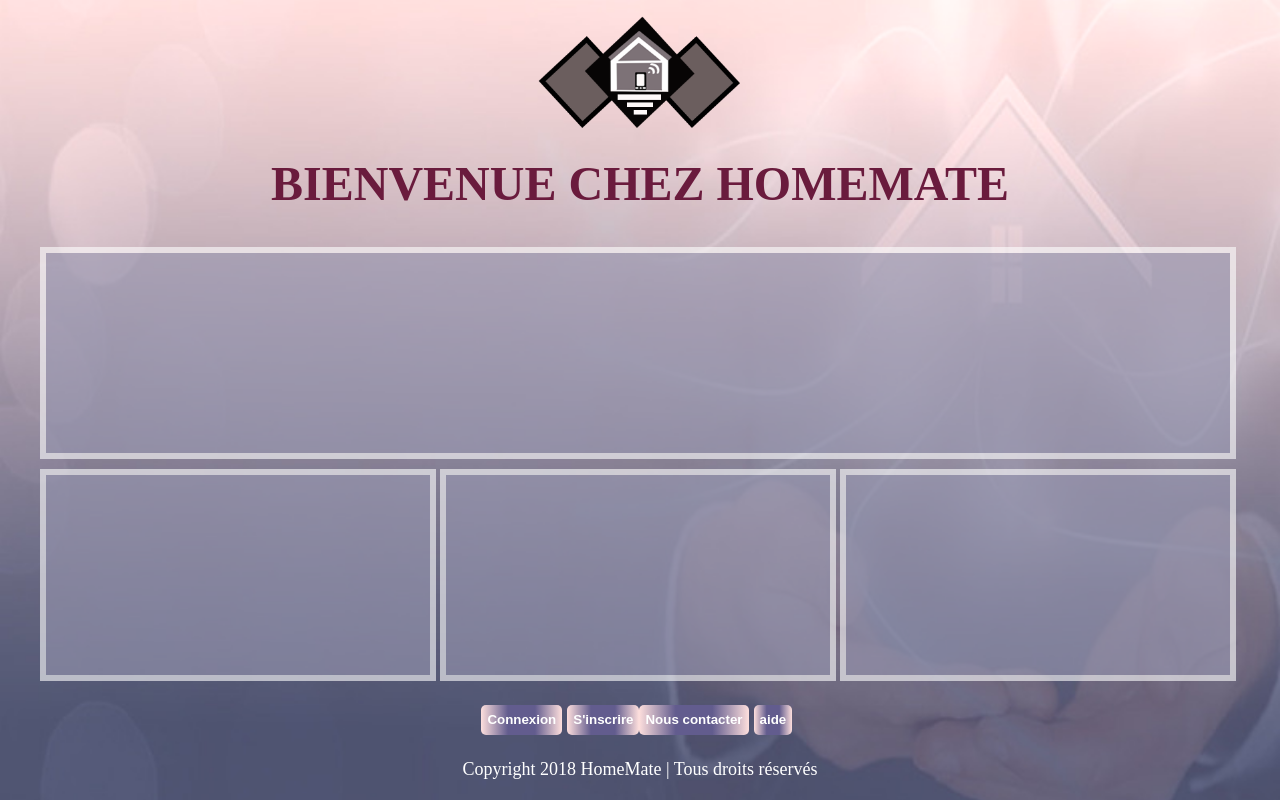
After one commit to SylvainZ/SKLUBS, a PHP site: page /pageDaccueil.php in a window 1280 px wide. The commit adds this page. Run offline with PHP 8.4, Linux system fonts and the light colour scheme.

Commit message:
ajout connexion

```diff
--- /dev/null
+++ b/Vue/pageDacceuil.css
@@ -0,0 +1,83 @@
+body {
+	background-image: url("images/BLUMYS.png");
+	background-repeat: no-repeat;
+	background-size: cover;
+	margin: auto;
+	background-position: center;
+}
+.cd{
+	text-align: center;
+}
+
+img{
+    width: 240px;
+}
+
+.titre{
+	font-family: Quando, serif;
+	text-align: center;
+	font-size: 3em;
+    font-weight: bold;
+    color: #6a1b3d;
+}
+.block1{
+	background: #9998b2;
+	height: 200px;
+    width: 92.5%;
+    position: relative;
+    left: 40px;
+	opacity: 0.6;
+	border: 6px white solid;
+
+}
+.block3{
+	background: #9998b2;
+	display: inline-block;
+	height: 200px;
+	width: 30%;
+	opacity: 0.6;
+	border: 6px white solid;
+	position: relative;
+    left: 40px;
+	top: 10px;
+}
+
+#vf{
+	position: relative;
+	top: 30px;
+	display: flex;
+	margin-left: 38%;
+
+}
+
+input{
+	background: white;
+	border: 2px solid black;
+	height: 30px;
+}
+
+.connect
+{
+	position: relative;
+	right: 5px;
+}
+
+.help
+{
+	position: relative;
+	left: 5px;
+}
+
+.button{
+    border-radius: 5px;
+    border-style: none;
+    background: -webkit-linear-gradient(left, #fedfdd, #625c8e, #625c8e, #fedfdd);
+    color: white;
+    font-weight: bold;
+}
+
+footer p{
+    font-size: 18px;
+    color: white;
+    text-align: center;
+}
--- /dev/null
+++ b/Vue/pageDaccueil.php
@@ -0,0 +1,48 @@
+<!DOCTYPE html>
+<html>
+    <head>
+        <title>Connexion</title>
+        <link rel="stylesheet" href="pageDacceuil.css">
+        <meta charset="utf-8" />
+    </head>
+    <body >
+        <header>
+            <div class="cd"> <img src="images/homemate2.png"> </div>
+            <div class="titre">BIENVENUE CHEZ HOMEMATE</div>
+        </header>
+        <br/><br/>
+
+        <section>
+        <div class="block1"></div>
+        <div class="block3"></div>
+        <div class="block3"></div>
+        <div class="block3"></div>
+        <br/>
+
+        <div id="vf">
+
+            <form action="connexion.php" class="connect">
+                <input type="submit" value="Connexion" class="button">
+            </form>
+
+            <form action="creerUnCompte.php" method="post">
+                <input type="submit" value="S'inscrire" class="button"/>
+            </form>
+
+            <form action="messagerie.php">
+                <input type="submit" value="Nous contacter" class="button" />
+            </form>
+
+            <form class="help">
+                <input type="submit" value="aide" class="button" >
+            </form>
+
+        </div>
+        </section>
+        <br/> <br/>
+        <footer>
+            <p>Copyright 2018 HomeMate | Tous droits réservés</p>
+        </footer>
+
+    </body>
+</html>
```
Also changed, not shown: Vue/connexion.php (added, +59 -0 lines), Vue/styleCompte.css (+5 -5 lines).
